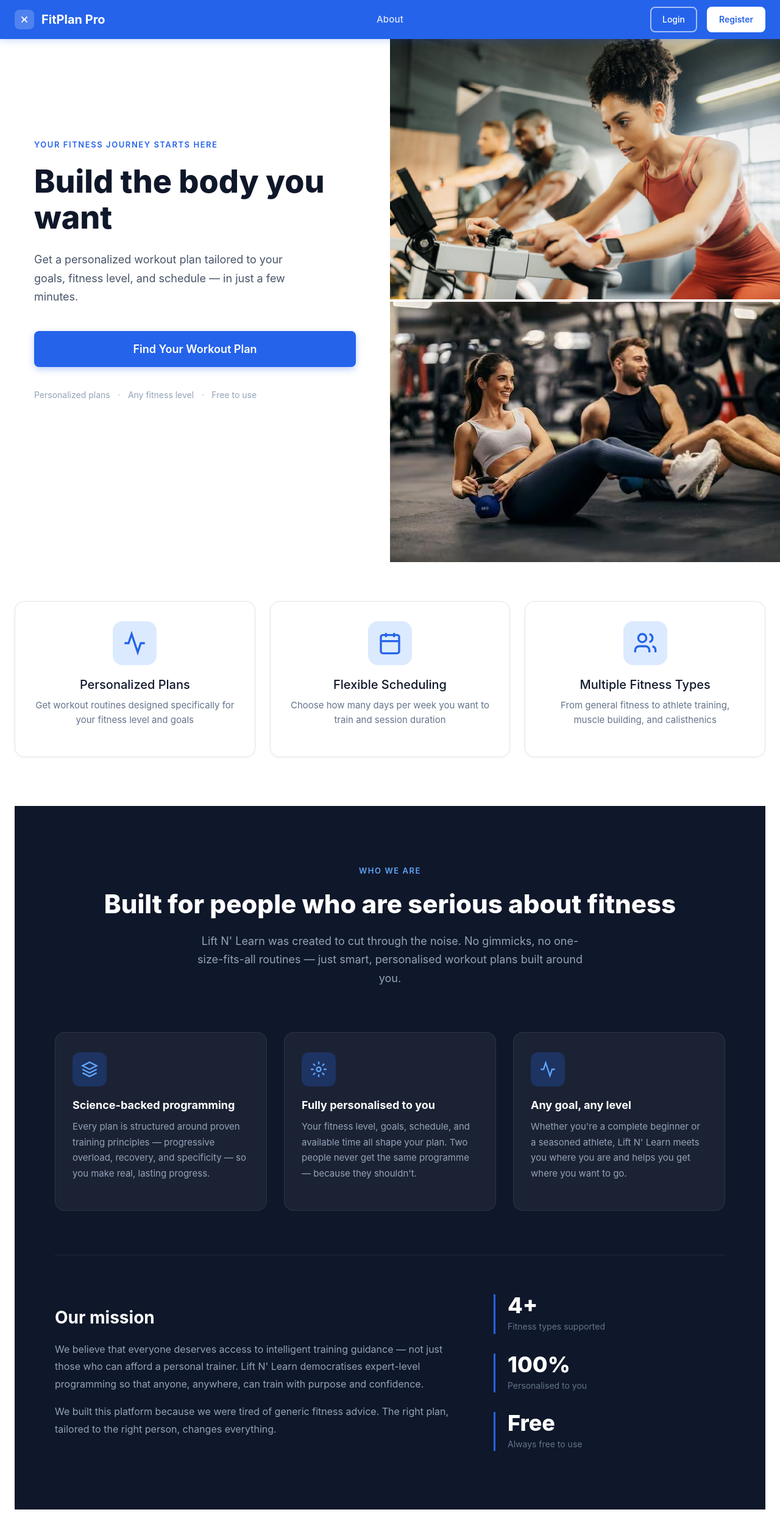
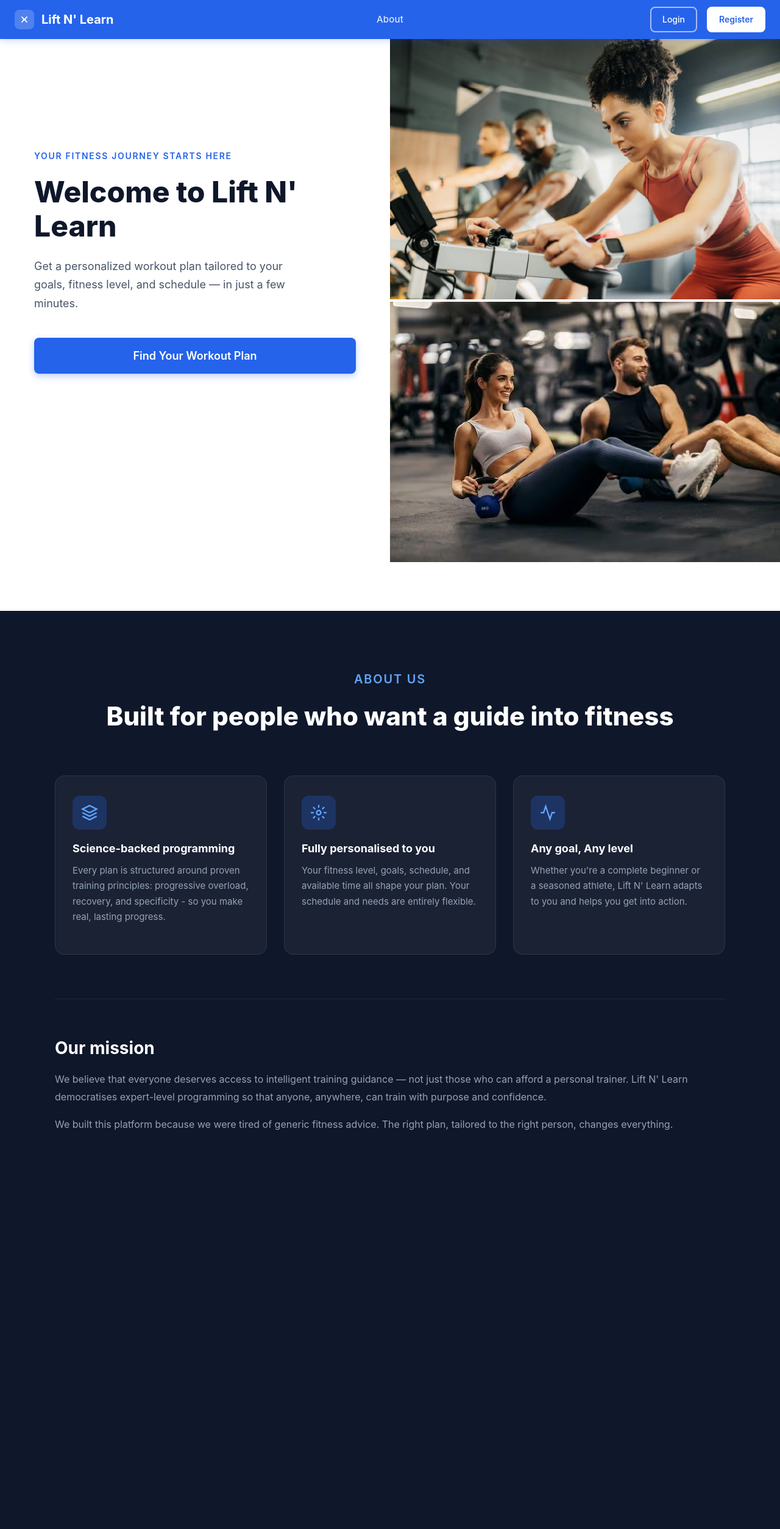
Before and after one commit to JohnAnderson777/lift-and-learn, a Flask app: page / in a window 1280 px wide. Shown: the whole page at 61% size. After the commit the page ends 1854 px from the top, so only its background shows below. Run offline with Flask 3, Linux system fonts and the light colour scheme.

Commit message:
Getting whole home page to look right

```diff
--- a/bolt-fitness-app/static/style.css
+++ b/bolt-fitness-app/static/style.css
@@ -920,7 +920,7 @@ body {
 .hero-eyebrow {
     text-transform: uppercase;
     letter-spacing: 0.12em;
-    font-size: 13px;
+    font-size: 14px;
     font-weight: 600;
     color: #2563eb;
     margin-bottom: 20px;
@@ -928,7 +928,7 @@ body {
 
 .hero-text-side h1 {
     color: #0f172a;
-    font-size: 52px;
+    font-size: 48px;
     font-weight: 800;
     line-height: 1.15;
     margin-bottom: 24px;
@@ -1043,7 +1043,6 @@ body {
     background: #0f172a;
     color: white;
     padding: 96px 24px;
-    margin-top: 80px;
 }
 
 .about-inner {
@@ -1058,8 +1057,8 @@ body {
 
 .about-eyebrow {
     text-transform: uppercase;
-    letter-spacing: 0.12em;
-    font-size: 13px;
+    letter-spacing: 0.09em;
+    font-size: 20px;
     font-weight: 600;
     color: #60a5fa;
     margin-bottom: 20px;
@@ -1128,12 +1127,9 @@ body {
 }
 
 .about-mission {
-    display: grid;
-    grid-template-columns: 1fr 380px;
-    gap: 64px;
-    align-items: center;
     border-top: 1px solid rgba(255, 255, 255, 0.08);
     padding-top: 64px;
+    margin: 0 auto;
 }
 
 .about-mission-text h3 {
--- a/bolt-fitness-app/templates/base.html
+++ b/bolt-fitness-app/templates/base.html
@@ -3,7 +3,7 @@
 <head>
     <meta charset="UTF-8">
     <meta name="viewport" content="width=device-width, initial-scale=1.0">
-    <title>{% block title %}FitPlan Pro{% endblock %}</title>
+    <title>{% block title %}Lift N' Learn{% endblock %}</title>
     <link href="https://cdn.jsdelivr.net/npm/bootstrap@5.3.2/dist/css/bootstrap.min.css" rel="stylesheet">
     <link rel="stylesheet" href="{{ url_for('static', filename='style.css') }}">
 </head>
@@ -15,7 +15,7 @@
                 <svg width="32" height="32" viewBox="0 0 24 24" fill="none" stroke="currentColor" stroke-width="2">
                     <path d="M6.5 6.5L17.5 17.5M17.5 6.5L6.5 17.5M14 12h1M9 12h1"></path>
                 </svg>
-                <span>FitPlan Pro</span>
+                <span>Lift N' Learn</span>
             </div>
             <div class="nav-center">
                 <a href="/#about" class="nav-link-about" onclick="scrollToAbout(event)">About</a>
--- a/bolt-fitness-app/templates/dashboard.html
+++ b/bolt-fitness-app/templates/dashboard.html
@@ -1,6 +1,6 @@
 {% extends "base.html" %}
 
-{% block title %}Dashboard - FitPlan Pro{% endblock %}
+{% block title %}Dashboard - Lift N' Learn{% endblock %}
 
 {% block content %}
 <div class="dashboard-container">
--- a/bolt-fitness-app/templates/home.html
+++ b/bolt-fitness-app/templates/home.html
@@ -1,6 +1,6 @@
 {% extends "base.html" %}
 
-{% block title %}Home - FitPlan Pro{% endblock %}
+{% block title %}Home - Lift N' Learn{% endblock %}
 
 {% block content %}
 <div class="dashboard-container">
@@ -156,16 +156,9 @@
         <div class="hero-split">
             <div class="hero-text-side">
                 <div class="hero-eyebrow">Your fitness journey starts here</div>
-                <h1>Build the body you want</h1>
+                <h1>Welcome to Lift N' Learn</h1>
                 <p>Get a personalized workout plan tailored to your goals, fitness level, and schedule — in just a few minutes.</p>
                 <a href="{{ url_for('start_questionnaire') }}" class="btn btn-primary btn-lg hero-cta">Find Your Workout Plan</a>
-                <div class="hero-trust">
-                    <span>Personalized plans</span>
-                    <span class="hero-dot">·</span>
-                    <span>Any fitness level</span>
-                    <span class="hero-dot">·</span>
-                    <span>Free to use</span>
-                </div>
             </div>
             <div class="hero-image-side">
                 <div class="hero-img-stack">
@@ -175,51 +168,15 @@
             </div>
         </div>
 
-        <div class="features-section">
-            <div class="feature-card">
-                <div class="feature-icon">
-                    <svg width="40" height="40" viewBox="0 0 24 24" fill="none" stroke="currentColor" stroke-width="2">
-                        <path d="M22 12h-4l-3 9L9 3l-3 9H2"></path>
-                    </svg>
-                </div>
-                <h3>Personalized Plans</h3>
-                <p>Get workout routines designed specifically for your fitness level and goals</p>
-            </div>
-
-            <div class="feature-card">
-                <div class="feature-icon">
-                    <svg width="40" height="40" viewBox="0 0 24 24" fill="none" stroke="currentColor" stroke-width="2">
-                        <rect x="3" y="4" width="18" height="18" rx="2" ry="2"></rect>
-                        <line x1="16" y1="2" x2="16" y2="6"></line>
-                        <line x1="8" y1="2" x2="8" y2="6"></line>
-                        <line x1="3" y1="10" x2="21" y2="10"></line>
-                    </svg>
-                </div>
-                <h3>Flexible Scheduling</h3>
-                <p>Choose how many days per week you want to train and session duration</p>
-            </div>
-
-            <div class="feature-card">
-                <div class="feature-icon">
-                    <svg width="40" height="40" viewBox="0 0 24 24" fill="none" stroke="currentColor" stroke-width="2">
-                        <path d="M16 21v-2a4 4 0 0 0-4-4H6a4 4 0 0 0-4 4v2"></path>
-                        <circle cx="9" cy="7" r="4"></circle>
-                        <path d="M22 21v-2a4 4 0 0 0-3-3.87"></path>
-                        <path d="M16 3.13a4 4 0 0 1 0 7.75"></path>
-                    </svg>
-                </div>
-                <h3>Multiple Fitness Types</h3>
-                <p>From general fitness to athlete training, muscle building, and calisthenics</p>
-            </div>
-        </div>
     {% endif %}
 
-    <section id="about" class="about-section">
+</div>
+
+<section id="about" class="about-section">
         <div class="about-inner">
             <div class="about-header">
-                <div class="about-eyebrow">Who we are</div>
-                <h2>Built for people who are serious about fitness</h2>
-                <p class="about-lead">Lift N' Learn was created to cut through the noise. No gimmicks, no one-size-fits-all routines — just smart, personalised workout plans built around you.</p>
+                <div class="about-eyebrow">About Us</div>
+                <h2>Built for people who want a guide into fitness</h2>
             </div>
 
             <div class="about-grid">
@@ -232,7 +189,7 @@
                         </svg>
                     </div>
                     <h3>Science-backed programming</h3>
-                    <p>Every plan is structured around proven training principles — progressive overload, recovery, and specificity — so you make real, lasting progress.</p>
+                    <p>Every plan is structured around proven training principles: progressive overload, recovery, and specificity - so you make real, lasting progress.</p>
                 </div>
 
                 <div class="about-card">
@@ -243,7 +200,7 @@
                         </svg>
                     </div>
                     <h3>Fully personalised to you</h3>
-                    <p>Your fitness level, goals, schedule, and available time all shape your plan. Two people never get the same programme — because they shouldn't.</p>
+                    <p>Your fitness level, goals, schedule, and available time all shape your plan. Your schedule and needs are entirely flexible.</p>
                 </div>
 
                 <div class="about-card">
@@ -252,8 +209,8 @@
                             <path d="M22 12h-4l-3 9L9 3l-3 9H2"></path>
                         </svg>
                     </div>
-                    <h3>Any goal, any level</h3>
-                    <p>Whether you're a complete beginner or a seasoned athlete, Lift N' Learn meets you where you are and helps you get where you want to go.</p>
+                    <h3>Any goal, Any level</h3>
+                    <p>Whether you're a complete beginner or a seasoned athlete, Lift N' Learn adapts to you and helps you get into action.</p>
                 </div>
             </div>
 
@@ -263,25 +220,9 @@
                     <p>We believe that everyone deserves access to intelligent training guidance — not just those who can afford a personal trainer. Lift N' Learn democratises expert-level programming so that anyone, anywhere, can train with purpose and confidence.</p>
                     <p>We built this platform because we were tired of generic fitness advice. The right plan, tailored to the right person, changes everything.</p>
                 </div>
-                <div class="about-mission-stats">
-                    <div class="mission-stat">
-                        <div class="mission-stat-number">4+</div>
-                        <div class="mission-stat-label">Fitness types supported</div>
-                    </div>
-                    <div class="mission-stat">
-                        <div class="mission-stat-number">100%</div>
-                        <div class="mission-stat-label">Personalised to you</div>
-                    </div>
-                    <div class="mission-stat">
-                        <div class="mission-stat-number">Free</div>
-                        <div class="mission-stat-label">Always free to use</div>
-                    </div>
-                </div>
             </div>
         </div>
     </section>
-
-</div>
 
 <script>
 function showWorkout(index) {
--- a/bolt-fitness-app/templates/login.html
+++ b/bolt-fitness-app/templates/login.html
@@ -1,6 +1,6 @@
 {% extends "base.html" %}
 
-{% block title %}Login - FitPlan Pro{% endblock %}
+{% block title %}Login - Lift N' Learn{% endblock %}
 
 {% block navbar %}{% endblock %}
 
--- a/bolt-fitness-app/templates/questionnaire.html
+++ b/bolt-fitness-app/templates/questionnaire.html
@@ -1,6 +1,6 @@
 {% extends "base.html" %}
 
-{% block title %}Questionnaire - FitPlan Pro{% endblock %}
+{% block title %}Questionnaire - Lift N' Learn{% endblock %}
 
 {% block navbar %}{% endblock %}
 
--- a/bolt-fitness-app/templates/register.html
+++ b/bolt-fitness-app/templates/register.html
@@ -1,6 +1,6 @@
 {% extends "base.html" %}
 
-{% block title %}Sign Up - FitPlan Pro{% endblock %}
+{% block title %}Sign Up - Lift N' Learn{% endblock %}
 
 {% block navbar %}{% endblock %}
 
```
